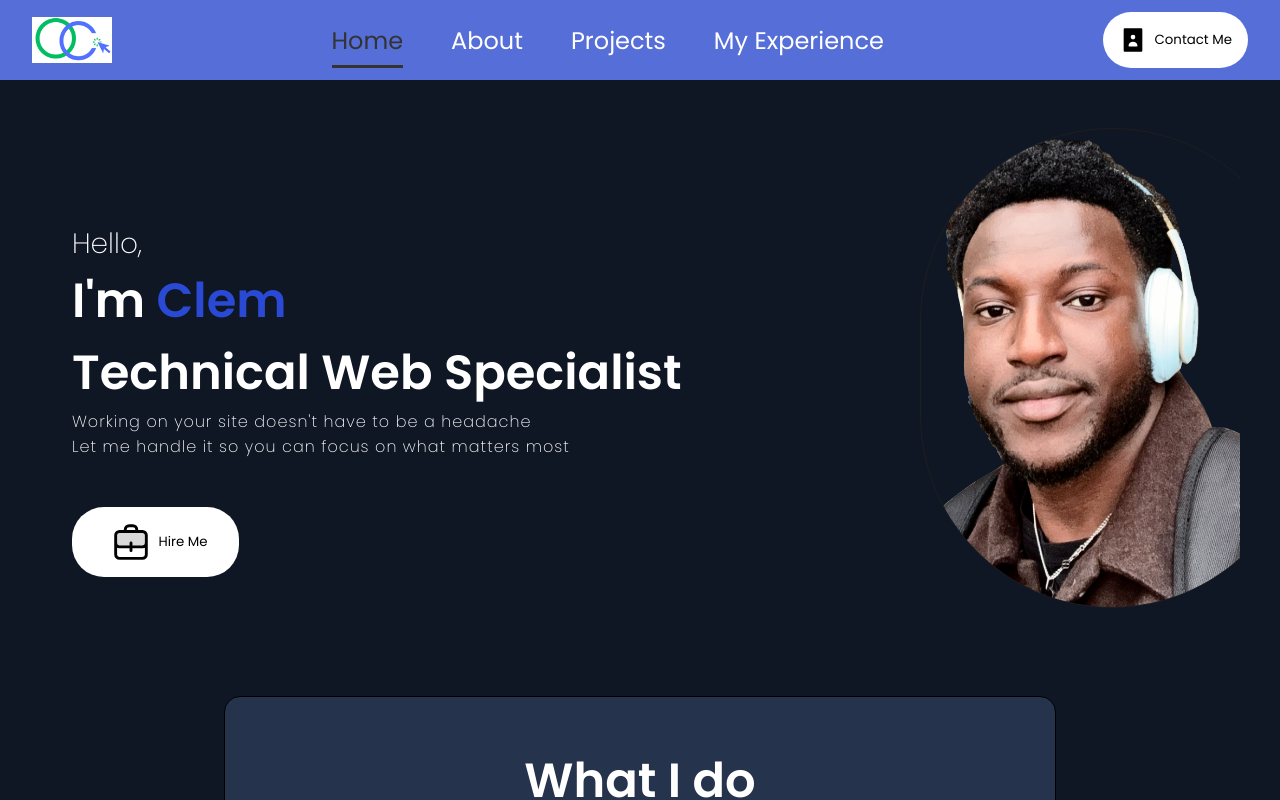
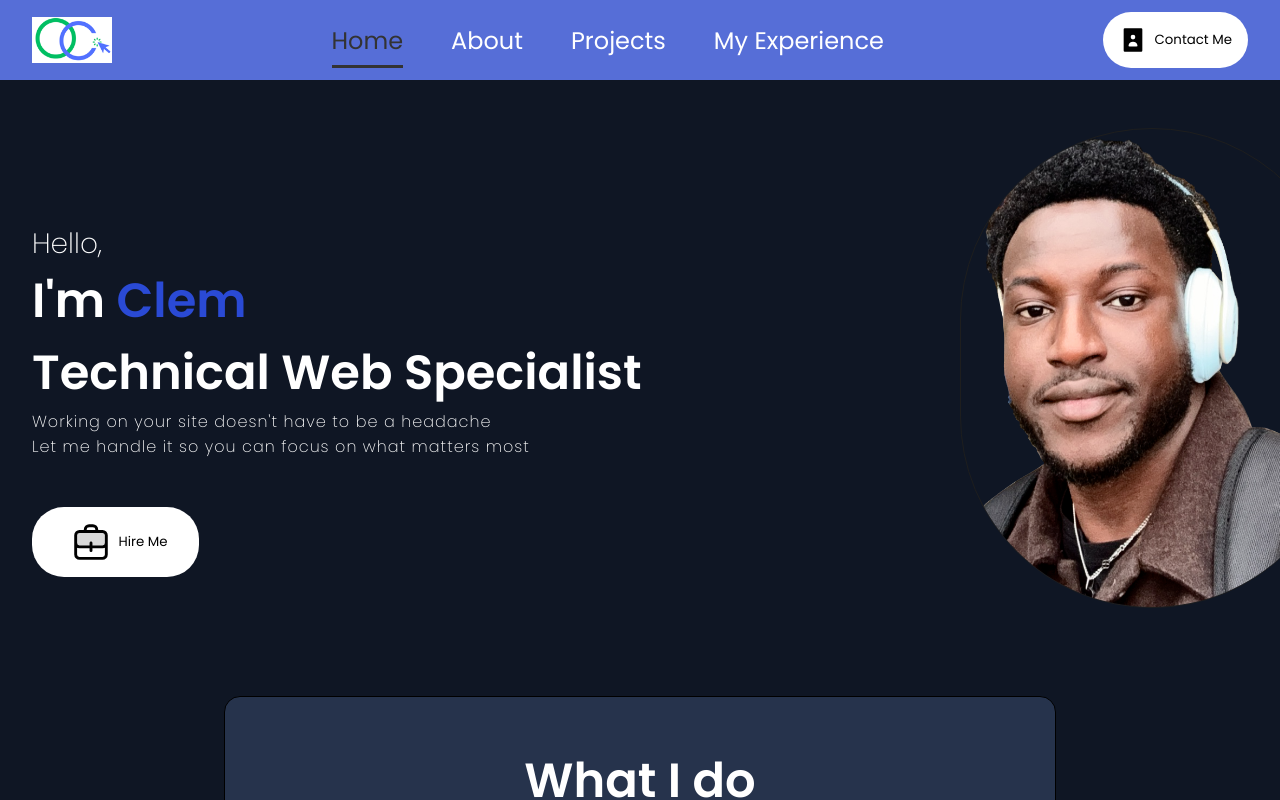
Before and after one commit to clementm8/web-portfolio, a React (Create React App) app: page / in a window 1280 px wide. Shown: the top 800 px of the page. Built offline with nearby package versions, Linux system fonts and the light colour scheme.

Commit message:
updates viewports for contact

```diff
--- a/src/components/contact/contact.css
+++ b/src/components/contact/contact.css
@@ -6,7 +6,6 @@
     display: flex;
     flex-direction: column;
     align-items: center;
-    justify-content: baseline;
     gap: 2rem;
     text-align: center;
     padding: 3rem 1rem;
@@ -110,3 +109,28 @@
     width: 3rem;
     margin: 0 0.75rem;
 }
+
+@media (min-width: 360px) {
+.contactForm > .submitBtn {
+    padding: 0.75rem 1.5rem;
+    margin: 1rem;
+}
+
+#contact{
+    min-width: 92vw;
+}
+
+.contactForm{
+    min-width: 100%
+}
+
+}
+
+@media (min-width: 768px) {
+    #contact{
+        min-width: 65vw;
+    }
+    .contactForm{
+        min-width: 80%
+    }
+}
--- a/src/components/intro/intro.css
+++ b/src/components/intro/intro.css
@@ -1,7 +1,7 @@
 #intro{
     height: calc(95vh - 4rem);
     width: 100vw;
-    max-width: 75rem;
+    max-width: 94rem;
     margin: 0 auto;
     overflow: hidden;
     position: relative;
@@ -65,7 +65,15 @@
     cursor: pointer;
 }
 
-@media screen and (max-width:840px){
+/* Mobile (Small) - 360px and up */
+@media (min-width: 360px) {
+    /* Styles for small mobile screens */
+    body {
+      font-size: 14px;
+    }
+  }
+
+@media screen and (max-width:768px){
     .bg{
         right: -15vw;
     }
```
